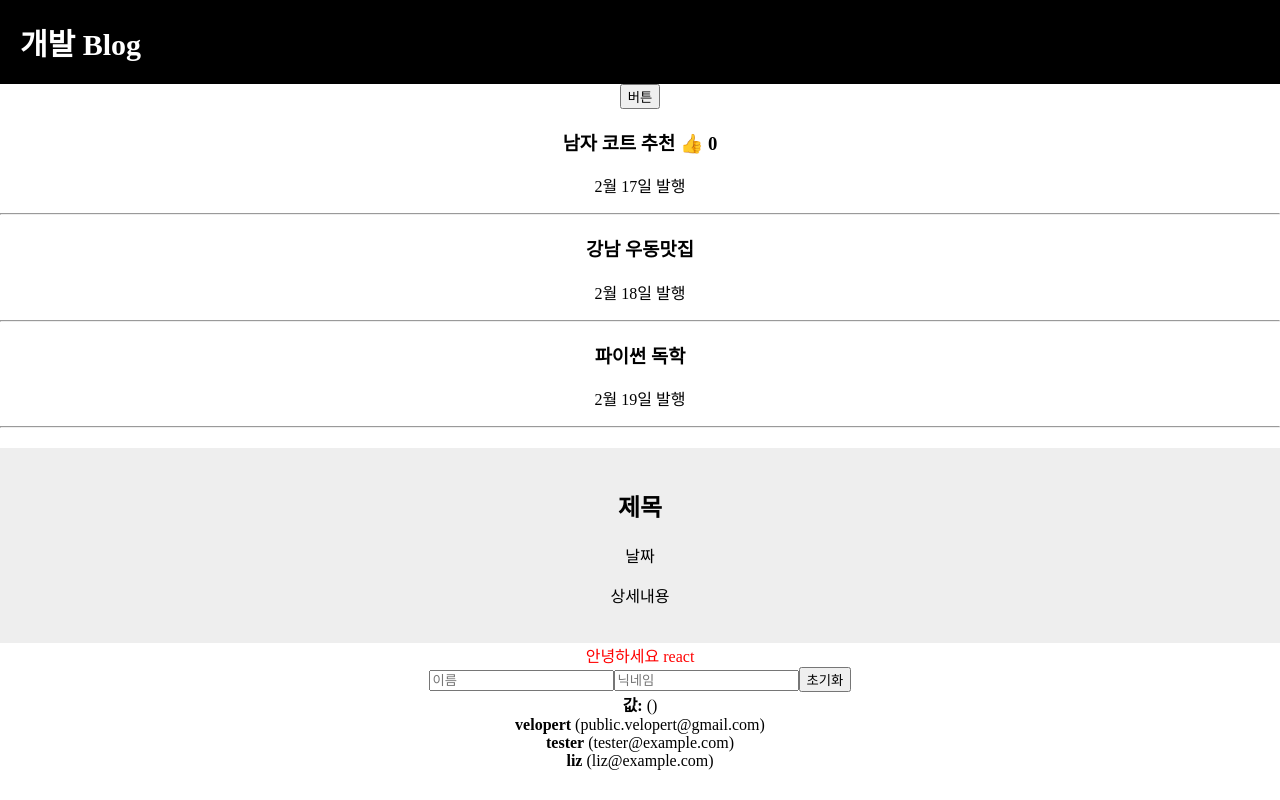
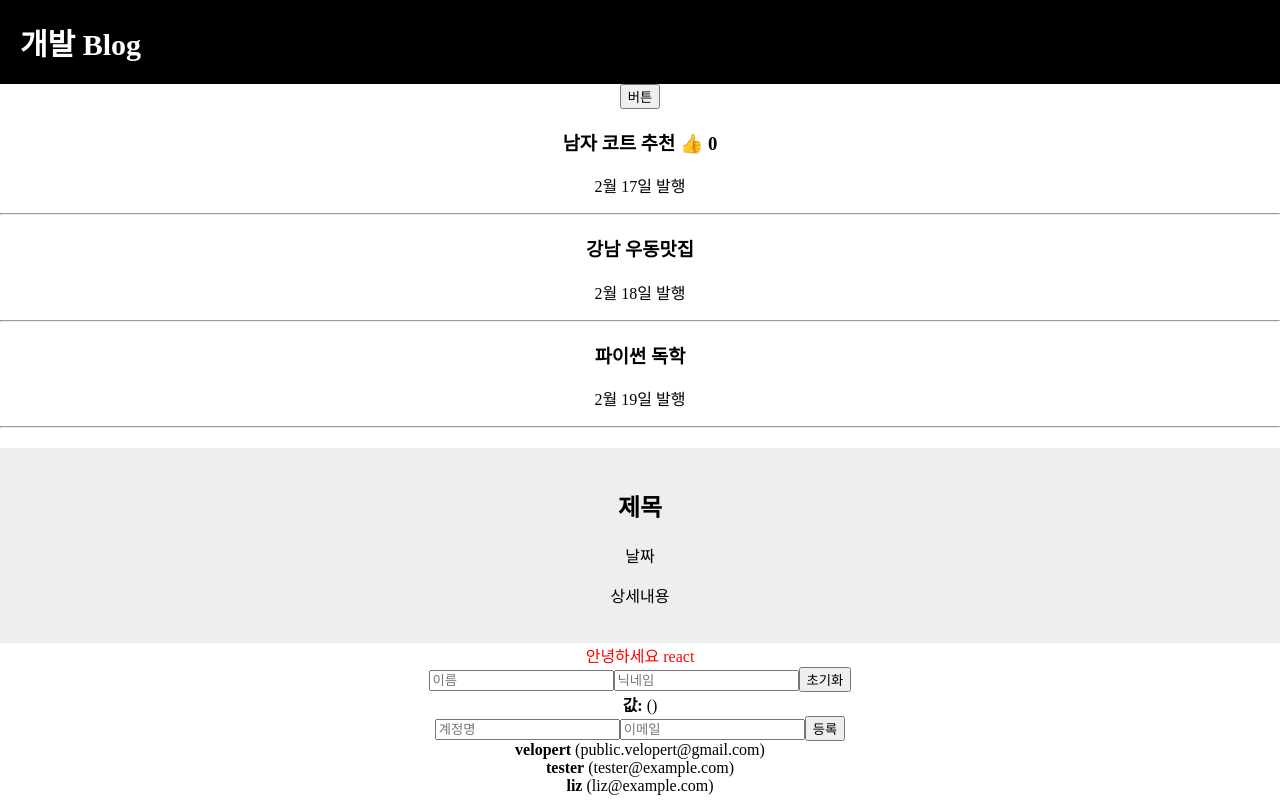
Before and after one commit to jason-ryu94/react-study, a React (Create React App) app in the folder blog/: page / in a window 1280 px wide. Shown: the top 800 px of the page. Built offline with nearby package versions, Linux system fonts and the light colour scheme.

Commit message:
리액트 기본

```diff
--- a/blog/src/App.js
+++ b/blog/src/App.js
@@ -2,7 +2,7 @@ import React ,{useState, useRef} from 'react';
 import './App.css';
 import InputSample from './InputSample';
 import UserList from './test_components/UserList';
-
+import CreateUser from './test_components/CreateUser';
 
 function App() {
 
@@ -86,7 +86,11 @@ function App() {
 
       <InputSample />
 
+      <CreateUser />
+
       <UserList users={users}/>
+
+
 
 
     </div>
--- /dev/null
+++ b/blog/src/test_components/CreateUser.js
@@ -0,0 +1,24 @@
+import React from "react";
+
+
+function CreateUser({username, email, onChange, onCreate}) {
+    return (
+        <div>
+      <input
+        name="username"
+        placeholder="계정명"
+        onChange={onChange}
+        value={username}
+      />
+      <input
+        name="email"
+        placeholder="이메일"
+        onChange={onChange}
+        value={email}
+      />
+      <button onClick={onCreate}>등록</button>
+    </div>
+    );
+}
+
+export default CreateUser;
```
